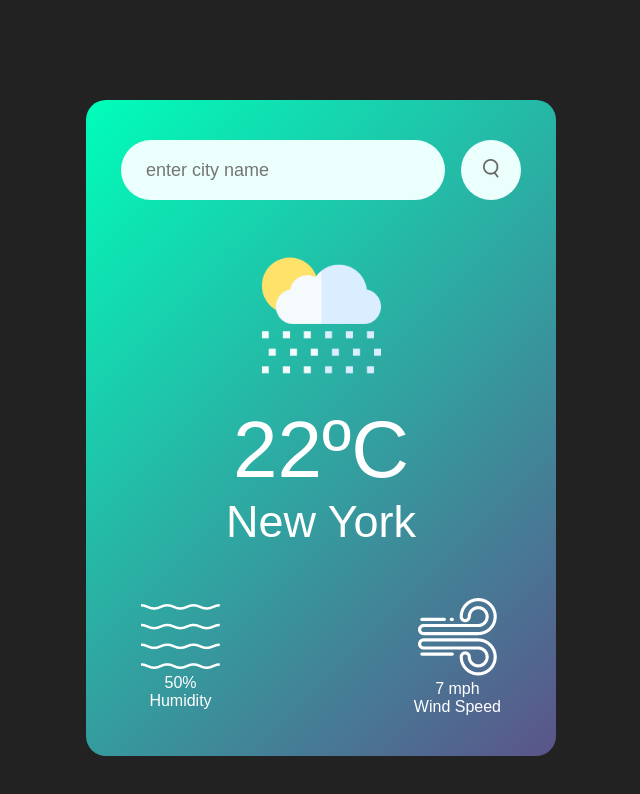
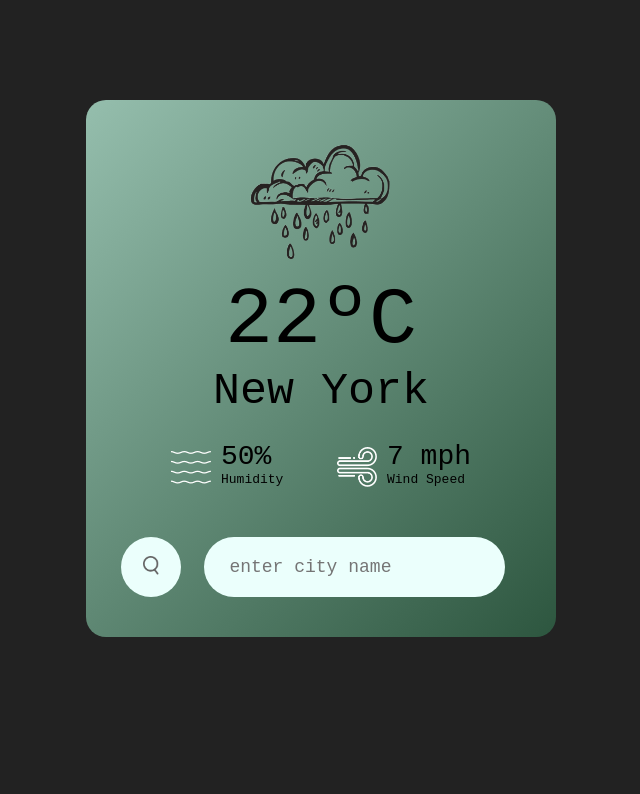
Before and after one commit to ltejedajr/WeatherApplication, a plain HTML site: page index.html in a window 1280 px wide. Shown: the whole page, without its empty margins (319-959 px from the left). Drawn offline with Linux system fonts and the light colour scheme.

Commit message:
Modified files

```diff
--- a/css/style.css
+++ b/css/style.css
@@ -1,7 +1,7 @@
 * {
     margin: 0;
     padding: 0;
-    font-family: sans-serif;
+    font-family: monospace;
     box-sizing: border-box;
 }
 
@@ -12,8 +12,8 @@ body {
 .card {
     width: 90%;
     max-width: 470px;
-    background: linear-gradient(135deg, #00feba, #5b548a);
-    color: #fff;
+    background: linear-gradient(135deg, #95bead, #2d563f);
+    color: #000000;
     margin: 100px auto 0;
     border-radius: 20px;
     padding: 40px 35px;
@@ -55,7 +55,7 @@ body {
 }
 .weather-icon {
     width: 170px;
-    margin-top: 30px;
+    margin-top: -10px;
 }
 .weather h1 {
     font-size: 80px;
@@ -71,10 +71,24 @@ body {
     display: flex;
     align-items: center;
     justify-content: space-between;
-    padding: 0 20px;
-    margin-top: 50px;
+    padding: 0 50px;
+    margin-top: 30px;
+    margin-bottom: 50px;
+
 }
-.col [
+.col {
     display: flex;
     align-items: center;
-]
+    text-align: left;
+
+}
+
+.col img {
+    width: 40px;
+    margin-right: 10px;
+}
+
+.humidity, .wind {
+    font-size: 28px;
+    margin-top: -6px;
+}
--- a/index.html
+++ b/index.html
@@ -8,13 +8,8 @@
 <body>
 
     <div class="card">
-        <div class="search">
-            <input type="text" placeholder="enter city name"
-            spellcheck="false">
-            <button><img src="images/search.png"></button>
-        </div>
         <div class="weather">
-            <img src="images/rain.png" class="weather-icon">
+            <img src="images/rain2.png" class="weather-icon">
             <h1 class="temp">22ºC</h1>
             <h2 class="city">New York</h2>
             <div class="details">
@@ -34,6 +29,12 @@
                 </div>
             </div>
         </div>
+        <div class="search">
+            <button><img src="images/search.png"></button> &nbsp; &nbsp;
+            <input type="text" placeholder="enter city name"
+            spellcheck="false">
+
+        </div>
     </div>
 
 </body>
```
Also changed, not shown: images/rain2.png (added).
